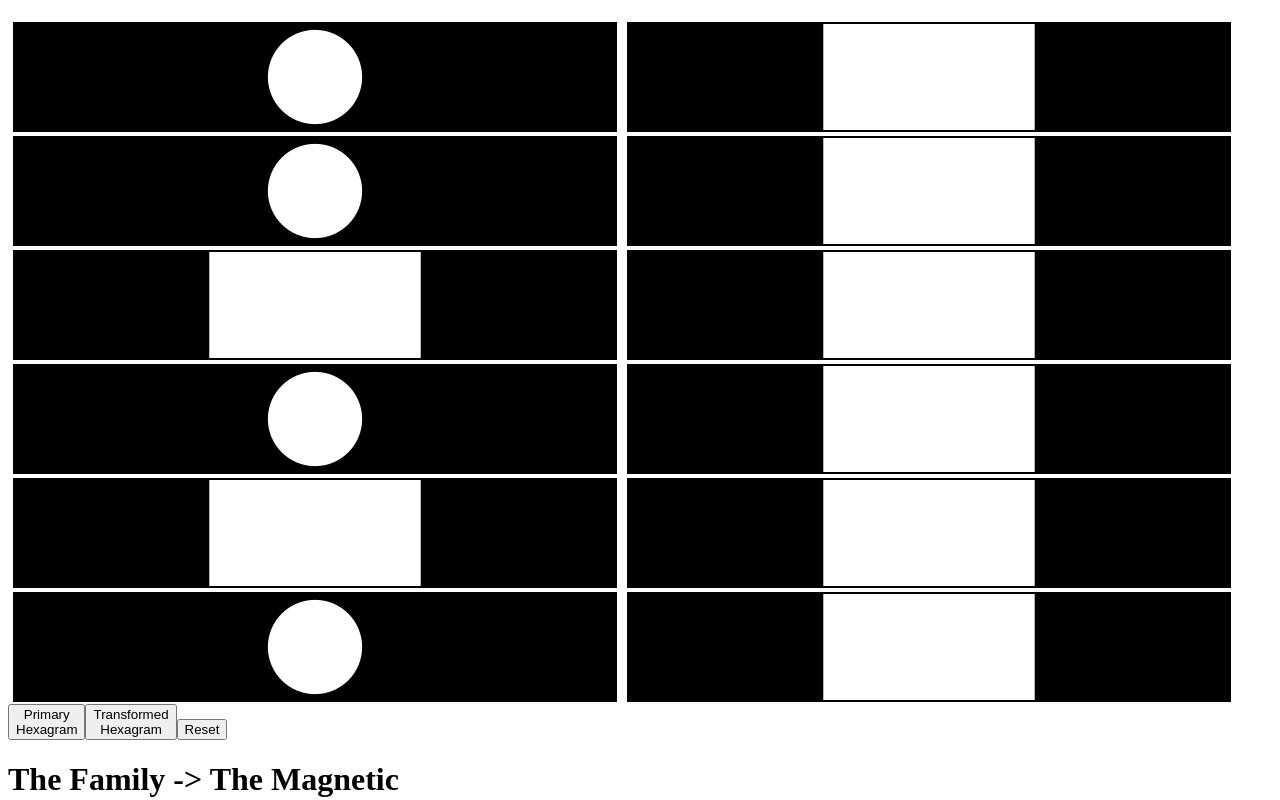
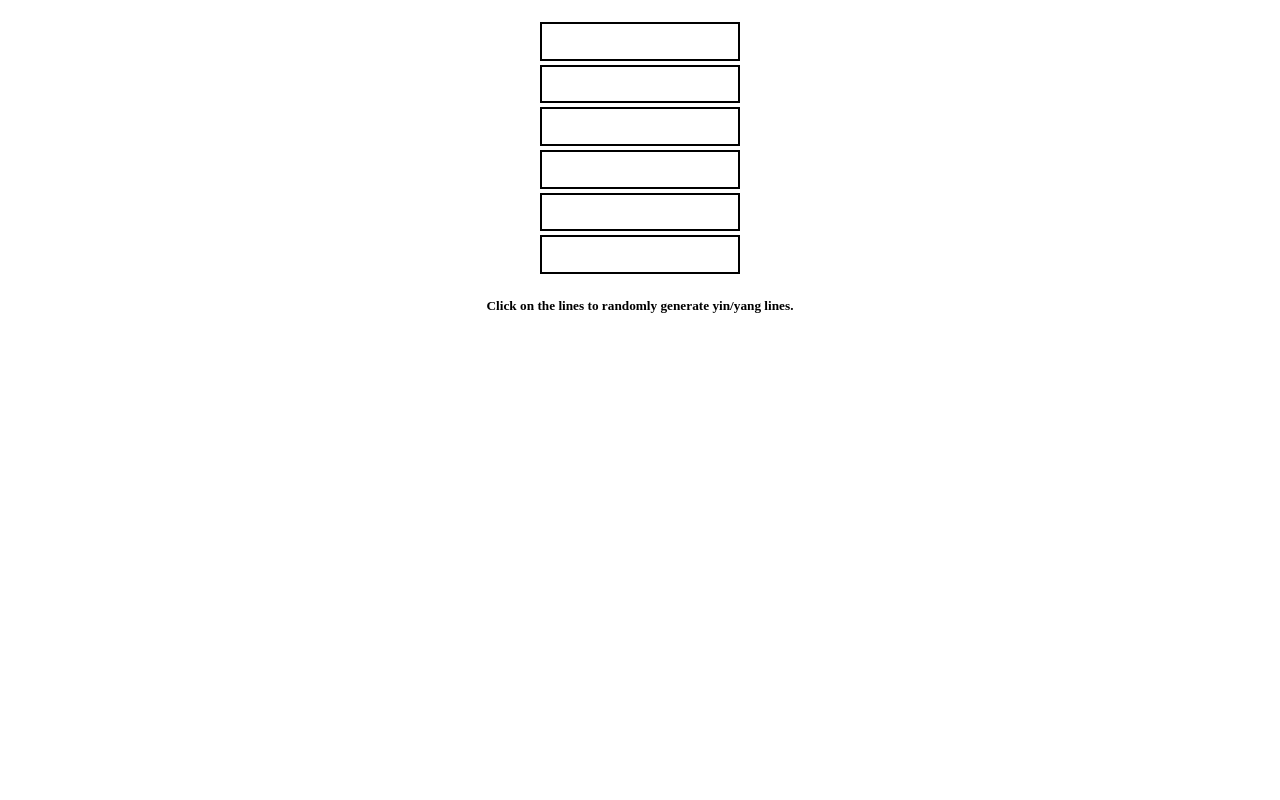
Before and after one commit to RandyBoBandy92/React-IChing, a React (Create React App) app in the folder ichingreact/: page / in a window 1280 px wide. Shown: the top 800 px of the page. Built offline with nearby package versions, Linux system fonts and the light colour scheme.

Commit message:
ok i think things are pretty much where i want them now

```diff
--- a/ichingreact/public/style.css
+++ b/ichingreact/public/style.css
@@ -9,22 +9,46 @@ html {
 *:after {
   box-sizing: inherit;
 }
+/* iching lines styling */
 
 .lines {
-  min-width: 25%;
-  max-width: 30%;
   display: flex;
   flex-direction: column;
-  justify-content: center;
-  text-align: center;
+  align-items: center;
+  margin: auto;
+  width: 400px;
 }
 
 .line {
-  /* min-width: 400px; */
   display: flex;
   flex-direction: row;
 }
 
 .line img {
-    width: auto;
+    width: 200px;
 }
+
+/* lower portion of app CSS design */
+
+.iching-text {
+  width: 80%;
+  margin: auto;
+}
+
+.button-menu {
+  display: flex;
+  width: 300px;
+  margin: 20px auto;
+  justify-content: center;
+}
+
+.button-menu button {
+  width: 100px;
+  margin: 5px;
+}
+
+/* Stying all my headers */
+
+h1, h2, h3, h4, h5, h6 {
+  text-align: center;
+}
--- a/ichingreact/src/App.js
+++ b/ichingreact/src/App.js
@@ -91,22 +91,79 @@ class IChingText extends React.Component {
     }
   }
 
+  updateButtonStyles(divinationData) {
+    // how many cases do I have?
+    // in case of no hexagram, display nothing - thats effectively done
+    if (divinationData.hexagram.number) {
+      this.styles.buttonStyles.resetButton.display = "block";
+    }
+    if (
+      divinationData.hexagram.number !== divinationData.hexagram.transformNumber
+    ) {
+      this.styles.buttonStyles.primaryHexButton.display = "block";
+      this.styles.buttonStyles.transHexButton.display = "block";
+    }
+    // in case of just a primary hexagram, display only reset button
+    // in case of primary and transformed hex, display all 3 buttons
+  }
+
   render() {
+    this.styles = {
+      buttonStyles: {
+        primaryHexButton: {
+          display: "none",
+        },
+        transHexButton: {
+          display: "none",
+        },
+        resetButton: {
+          display: "none",
+        },
+      },
+    };
+
+    this.updateButtonStyles(this.props.divinationData);
+
     return (
       <div className="iching-text">
         <div className="button-menu">
-          <button>Primary<br></br> Hexagram</button>
-          <button>Transformed<br></br> Hexagram</button>
-          <button onClick={() => this.props.resetLines()}>Reset</button>
+          <button
+            style={this.styles.buttonStyles.primaryHexButton}
+            onClick={(e) =>
+              this.props.updateTextDisplayState(e.target.innerHTML)
+            }
+          >
+            Primary Hexagram
+          </button>
+          <button
+            style={this.styles.buttonStyles.transHexButton}
+            onClick={(e) =>
+              this.props.updateTextDisplayState(e.target.innerHTML)
+            }
+          >
+            Transformed Hexagram
+          </button>
+          <button
+            style={this.styles.buttonStyles.resetButton}
+            onClick={() => this.props.resetLines()}
+          >
+            Reset
+          </button>
         </div>
         {this.renderFancyTitle(this.props.divinationData)}
-        <div className="primary-hexagram-text">
+        <div
+          className="primary-hexagram-text"
+          style={this.props.styles.primaryHexText}
+        >
           {this.renderDekorneText(
             this.props.divinationData.hexagramText.primaryHexagramText,
             "primary"
           )}
         </div>
-        <div className="transformed-hexagram-text" style={{ display: "block" }}>
+        <div
+          className="transformed-hexagram-text"
+          style={this.props.styles.transformedHexText}
+        >
           {this.renderDekorneText(
             this.props.divinationData.hexagramText.transformedHexagramText,
             "transformed"
@@ -119,7 +176,7 @@ class IChingText extends React.Component {
 class Line extends React.Component {
   constructor(props) {
     super(props);
-    this.auto = true;
+    this.auto = false;
   }
 
   componentDidMount() {
@@ -183,7 +240,8 @@ class App extends React.Component {
       marginTop: "20px",
     };
     this.handleLineClick = this.handleLineClick.bind(this);
-    this.resetLines = this.resetLines.bind(this)
+    this.resetLines = this.resetLines.bind(this);
+    this.updateTextDisplayState = this.updateTextDisplayState.bind(this);
   }
 
   componentDidUpdate(prevProps, prevState) {
@@ -238,6 +296,14 @@ class App extends React.Component {
         hexagramText: {
           primaryHexagramText: newPrimaryHexagramText,
           transformedHexagramText: newTransformedHexagramText,
+        },
+        textStyles: {
+          primaryHexText: {
+            display: "block",
+          },
+          transformedHexText: {
+            display: "none",
+          },
         },
       };
     });
@@ -317,8 +383,8 @@ class App extends React.Component {
 
   resetLines() {
     // will reset all lines to factory conditions
-    this.setState(prevState => {
-      const updatedLines = prevState.lines.map(line => {
+    this.setState((prevState) => {
+      const updatedLines = prevState.lines.map((line) => {
         return {
           ...line,
           value: undefined,
@@ -326,14 +392,76 @@ class App extends React.Component {
           image: iChingData.imagePaths.nothing,
           transformImage: iChingData.imagePaths.nothing,
           name: undefined,
-          transformName: undefined
-        }
-      })
+          transformName: undefined,
+        };
+      });
       return {
         ...prevState,
-        lines: updatedLines
-      }
-    })
+        lines: updatedLines,
+        trigrams: {
+          upper: {
+            value: undefined,
+          },
+          lower: {
+            value: undefined,
+          },
+          transformedUpper: {
+            value: undefined,
+          },
+          transformedLower: {
+            value: undefined,
+          },
+        },
+        hexagram: {
+          number: undefined,
+          transformNumber: undefined,
+        },
+        hexagramText: {
+          primaryHexagramText: undefined,
+          transformedHexagramText: undefined,
+        },
+        textStyles: {
+          primaryHexText: {
+            display: "block",
+          },
+          transformedHexText: {
+            display: "none",
+          },
+        },
+      };
+    });
+  }
+
+  updateTextDisplayState(userDesiredTextSection) {
+    if (userDesiredTextSection === "Primary Hexagram") {
+      this.setState((prevState) => {
+        return {
+          ...prevState,
+          textStyles: {
+            primaryHexText: {
+              display: "block",
+            },
+            transformedHexText: {
+              display: "none",
+            },
+          },
+        };
+      });
+    } else if (userDesiredTextSection === "Transformed Hexagram") {
+      this.setState((prevState) => {
+        return {
+          ...prevState,
+          textStyles: {
+            primaryHexText: {
+              display: "none",
+            },
+            transformedHexText: {
+              display: "block",
+            },
+          },
+        };
+      });
+    }
   }
 
   handleLineClick(lineNum) {
@@ -403,7 +531,22 @@ class App extends React.Component {
     return (
       <div style={this.styles} className="app">
         <div className="lines">{lineComponents}</div>
-        <IChingText resetLines={this.resetLines} className="divination-text" divinationData={this.state} />
+        <h5
+          style={
+            this.state.hexagram.number
+              ? { display: "none" }
+              : { display: "block" }
+          }
+        >
+          Click on the lines to randomly generate yin/yang lines.
+        </h5>
+        <IChingText
+          resetLines={this.resetLines}
+          className="divination-text"
+          divinationData={this.state}
+          styles={this.state.textStyles}
+          updateTextDisplayState={this.updateTextDisplayState}
+        />
       </div>
     );
   }
--- a/ichingreact/src/iChingData.js
+++ b/ichingreact/src/iChingData.js
@@ -40,6 +40,14 @@ export const iChingData = {
     hexagramText: {
         primaryHexagramText: undefined,
         transformedHexagramText: undefined
+    },
+    textStyles: {
+        primaryHexText: {
+          display: "block"
+        },
+        transformedHexText: {
+          display: "none"
+        }
     }
 }
 
```
Also changed, not shown: 1 other file (tests, documents, lock files or other folders).
